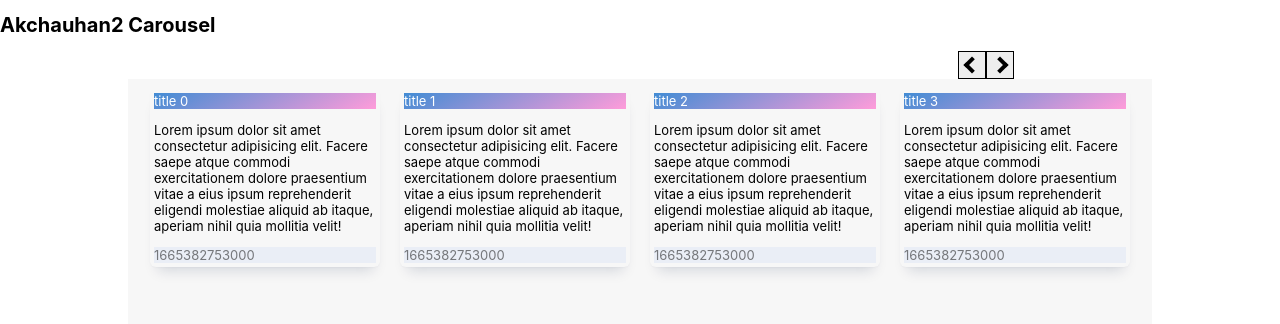
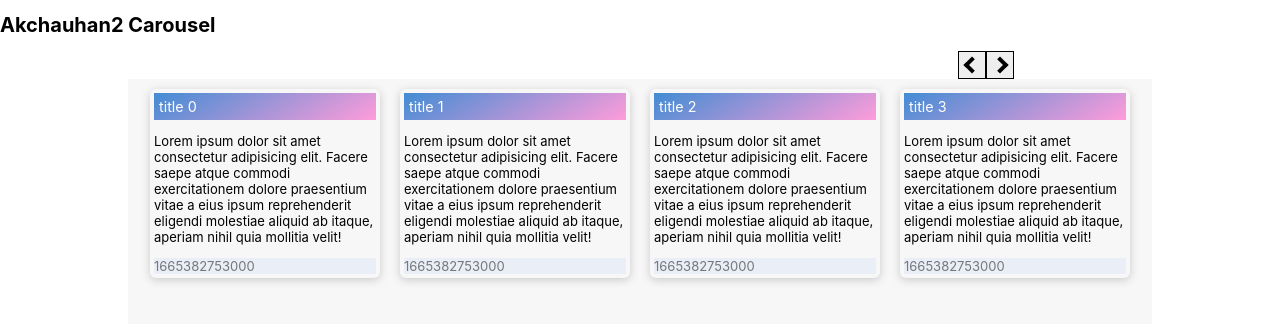
Before and after one commit to akchauhan2/akchauhan2-carousel, a React (Create React App) app: page / in a window 1280 px wide. Shown: the top 324 px of the page. Built offline with nearby package versions, Linux system fonts and the light colour scheme.

Commit message:
box-shadow2
box-shadow2

```diff
--- a/src/App.scss
+++ b/src/App.scss
@@ -117,8 +117,6 @@ a {
 .card {
     box-shadow: 0 4px 8px 0 rgba(0, 0, 0, 0.2);
     transition: 0.3s;
-    box-shadow: rgba(99, 99, 99, 0.2) 0px 2px 8px 0px;
-    border-radius:6px;
     padding:4px;
     box-sizing:border-box;
 }
@@ -168,6 +166,12 @@ $shadow-default: 0 0.8em 1em -0.5em rgba(darken($theme-color, 30%), 0.15),
     border: 0;
     font-size: 1.3em;
     box-shadow: $shadow-default;
+    box-shadow: rgba(99, 99, 99, 0.3) 0px 2px 8px 0px;
+    border-radius:6px;
+    .card-header{
+        padding:5px;
+        font-size:1.1em
+    }
     &-header {
         border-bottom: 0;
         background-image: linear-gradient(150deg, $primary-color, $secondary-color);
```
